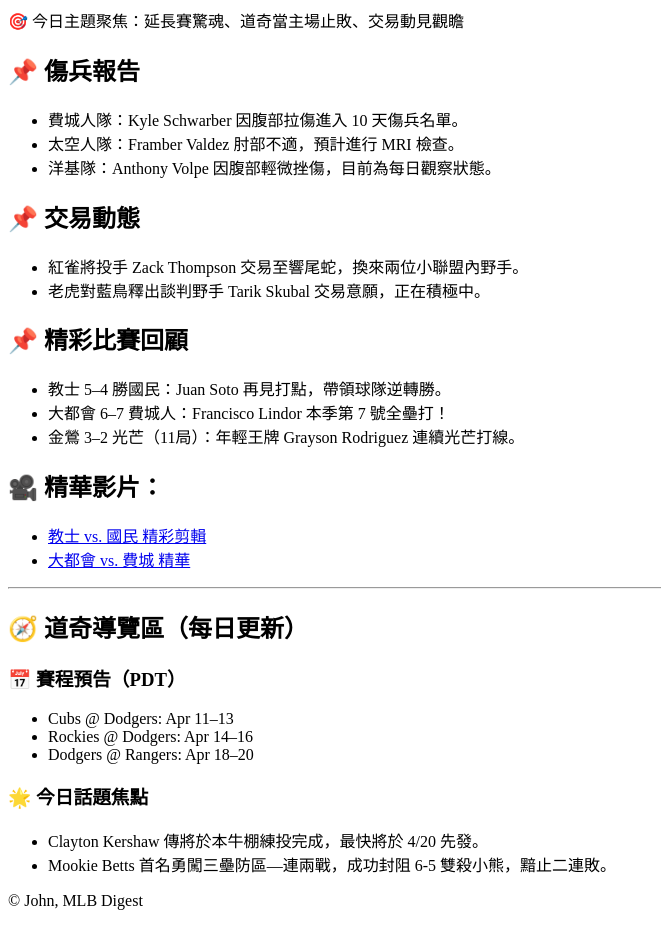
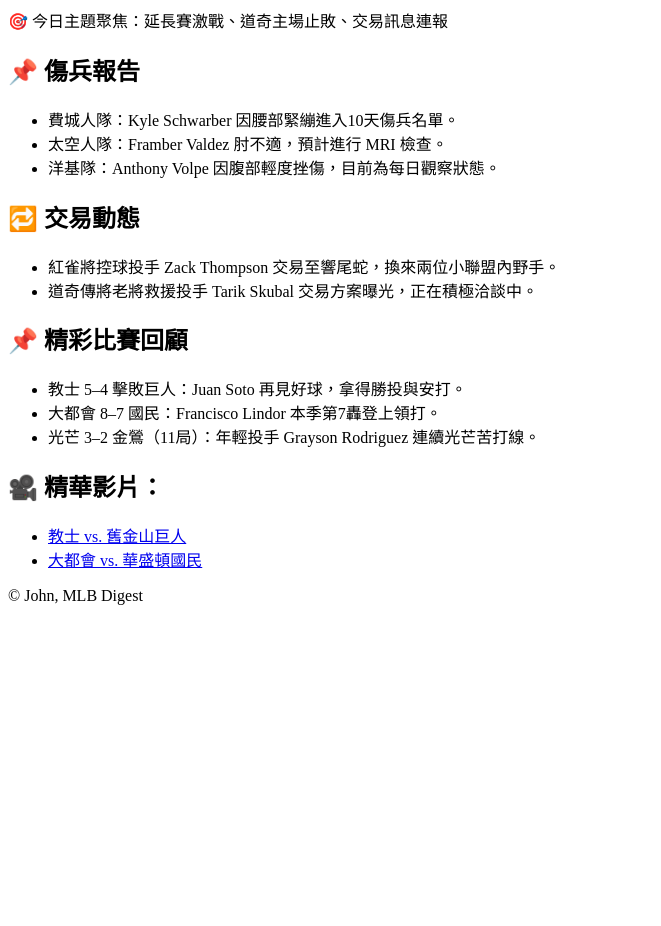
Before and after one commit to John-MLB/mlb-daily, an Eleventy site: page posts/2025-04-13.md in a window 1280 px wide. Shown: the part 113-1039 px from the top of the page, without its empty margins (0-661 px from the left). After the commit the page ends 800 px from the top, so only its background shows below. Built offline with nearby package versions, Linux system fonts and the light colour scheme; Eleventy itself is replaced by a stand-in of ours; files that its build step writes are made by us from their sources.

Commit message:
🔧 套用自動導航修正版本

```diff
--- a/_includes/layout.njk
+++ b/_includes/layout.njk
@@ -1,8 +1,16 @@
-<a href="{{ '/posts/' + prev | url }}">← 前一日</a>
-<a href="{{ '/' | url }}">返回首頁</a>
-<a href="{{ '/posts/' + next | url }}">後一日 →</a>
-
-<h1>{{ title }}</h1>
-{{ content | safe }}
-
-<p>© John, MLB Digest</p>
+<!DOCTYPE html>
+<html lang="zh-Hant">
+<head>
+  <meta charset="UTF-8" />
+  <title>{{ title }}</title>
+  <link rel="stylesheet" href="{{ '/styles.css' | url }}">
+</head>
+<body>
+  <a href="{{ prev | url }}">← 前一日</a>
+  <a href="{{ '/' | url }}">返回首頁</a>
+  <a href="{{ next | url }}">後一日 →</a>
+  <h1>{{ title }}</h1>
+  {{ content | safe }}
+  <p>© John, MLB Digest</p>
+</body>
+</html>
--- a/index.njk
+++ b/index.njk
@@ -3,7 +3,7 @@
 <head>
   <meta charset="UTF-8" />
   <title>MLB 每日摘要索引</title>
-  <link rel="stylesheet" href="./styles.css" />
+  <link rel="stylesheet" href="./styles.css">
 </head>
 <body>
   <h1>MLB 每日摘要索引</h1>
@@ -11,7 +11,7 @@
   <ul>
     {% for post in collections.post | reverse %}
       <li>
-<a href="{{ post.url | url }}">{{ post.data.title }}</a>
+        <a href="{{ post.url | url }}">{{ post.data.title }}</a>
       </li>
     {% endfor %}
   </ul>
--- a/posts/2025-04-13.md
+++ b/posts/2025-04-13.md
@@ -6,41 +6,26 @@
 prev: 2025-04-12.html
 ---
 
-🎯 今日主題聚焦：延長賽驚魂、道奇當主場止敗、交易動見觀瞻
+🎯 今日主題聚焦：延長賽激戰、道奇主場止敗、交易訊息連報
 
 ## 📌 傷兵報告
 
-- 費城人隊：Kyle Schwarber 因腹部拉傷進入 10 天傷兵名單。
-- 太空人隊：Framber Valdez 肘部不適，預計進行 MRI 檢查。
-- 洋基隊：Anthony Volpe 因腹部輕微挫傷，目前為每日觀察狀態。
+- 費城人隊：Kyle Schwarber 因腰部緊繃進入10天傷兵名單。
+- 太空人隊：Framber Valdez 肘不適，預計進行 MRI 檢查。
+- 洋基隊：Anthony Volpe 因腹部輕度挫傷，目前為每日觀察狀態。
 
-## 📌 交易動態
+## 🔁 交易動態
 
-- 紅雀將投手 Zack Thompson 交易至響尾蛇，換來兩位小聯盟內野手。
-- 老虎對藍鳥釋出談判野手 Tarik Skubal 交易意願，正在積極中。
+- 紅雀將控球投手 Zack Thompson 交易至響尾蛇，換來兩位小聯盟內野手。
+- 道奇傳將老將救援投手 Tarik Skubal 交易方案曝光，正在積極洽談中。
 
 ## 📌 精彩比賽回顧
 
-- 教士 5–4 勝國民：Juan Soto 再見打點，帶領球隊逆轉勝。
-- 大都會 6–7 費城人：Francisco Lindor 本季第 7 號全壘打！
-- 金鶯 3–2 光芒（11局）：年輕王牌 Grayson Rodriguez 連續光芒打線。
+- 教士 5–4 擊敗巨人：Juan Soto 再見好球，拿得勝投與安打。
+- 大都會 8–7 國民：Francisco Lindor 本季第7轟登上領打。
+- 光芒 3–2 金鶯（11局）：年輕投手 Grayson Rodriguez 連續光芒苦打線。
 
 ## 🎥 精華影片：
 
-- [教士 vs. 國民 精彩剪輯](#)
-- [大都會 vs. 費城 精華](#)
-
----
-
-## 🧭 道奇導覽區（每日更新）
-
-### 📅 賽程預告（PDT）
-
-- Cubs @ Dodgers: Apr 11–13
-- Rockies @ Dodgers: Apr 14–16
-- Dodgers @ Rangers: Apr 18–20
-
-### 🌟 今日話題焦點
-
-- Clayton Kershaw 傳將於本牛棚練投完成，最快將於 4/20 先發。
-- Mookie Betts 首名勇闖三壘防區—連兩戰，成功封阻 6-5 雙殺小熊，黯止二連敗。
+- [教士 vs. 舊金山巨人](#)
+- [大都會 vs. 華盛頓國民](#)
```
Also changed, not shown: posts/2025-04-12.md (+3 -3 lines), docs/index.html, docs/posts/2025-04-12/index.html, docs/posts/2025-04-13/index.html.
